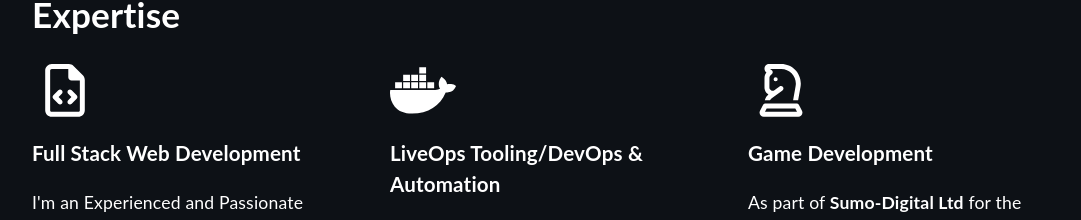
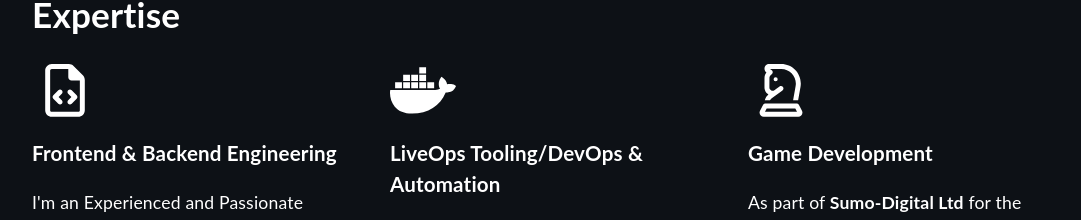
Before and after one commit to zykosince94/zykosince94.github.io, a React (Create React App) app: page / in a window 1280 px wide. Shown: the part 928-1148 px from the top of the page, without its empty margins (96-1177 px from the left). Built offline with nearby package versions, Linux system fonts and the light colour scheme.

Commit message:
Updated Expertise

```diff
--- a/src/components/Expertise.tsx
+++ b/src/components/Expertise.tsx
@@ -55,7 +55,7 @@ function Expertise() {
                 <div className="skills-grid">
                     <div className="skill">
                         <FontAwesomeIcon icon={faFileCode} size="3x" />
-                        <h3>Full Stack Web Development</h3>
+                        <h3>Frontend & Backend Engineering</h3>
                         <p>I'm an Experienced and Passionate Software Engineer with over 8 years of
                             experience in translating Business Requirements and functional specification
                             into performant solutions, specializing in Backend <b>(GoLang, .NET (& Core), NodeJs)</b>,
```
